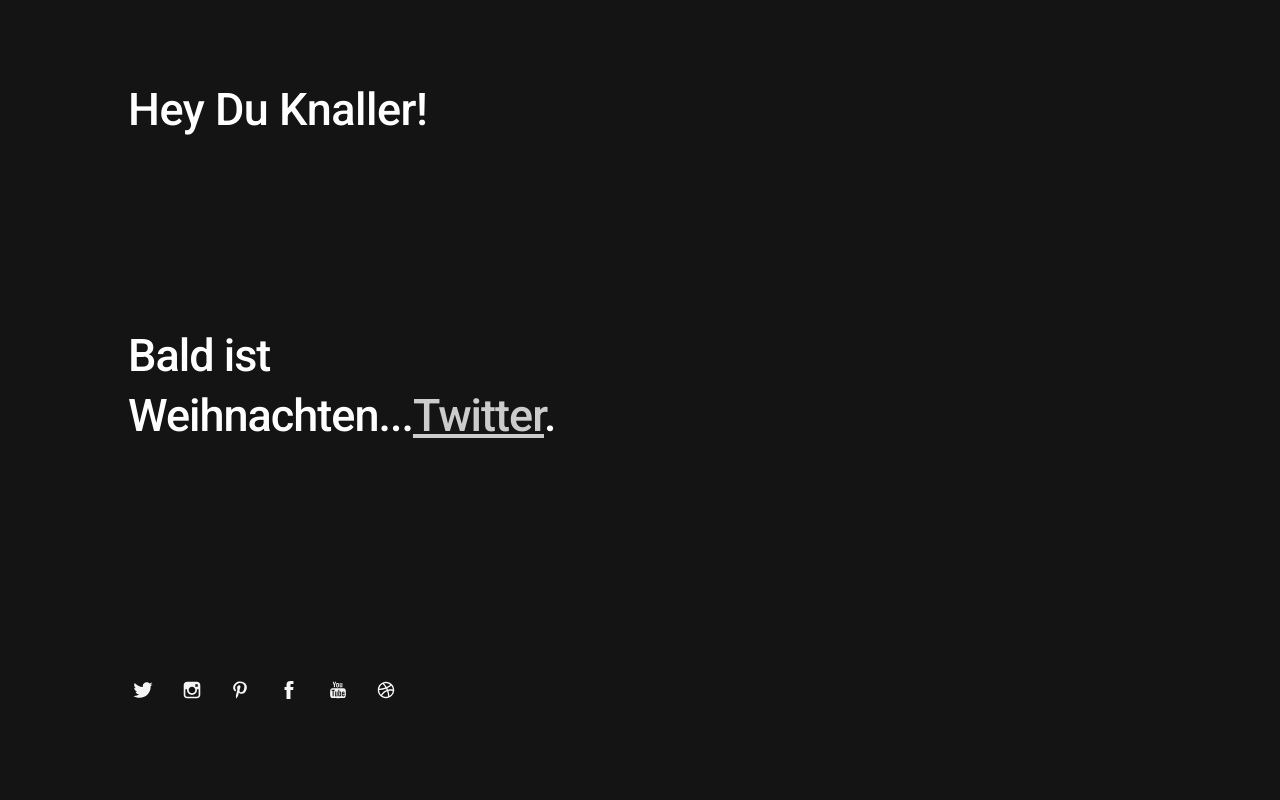
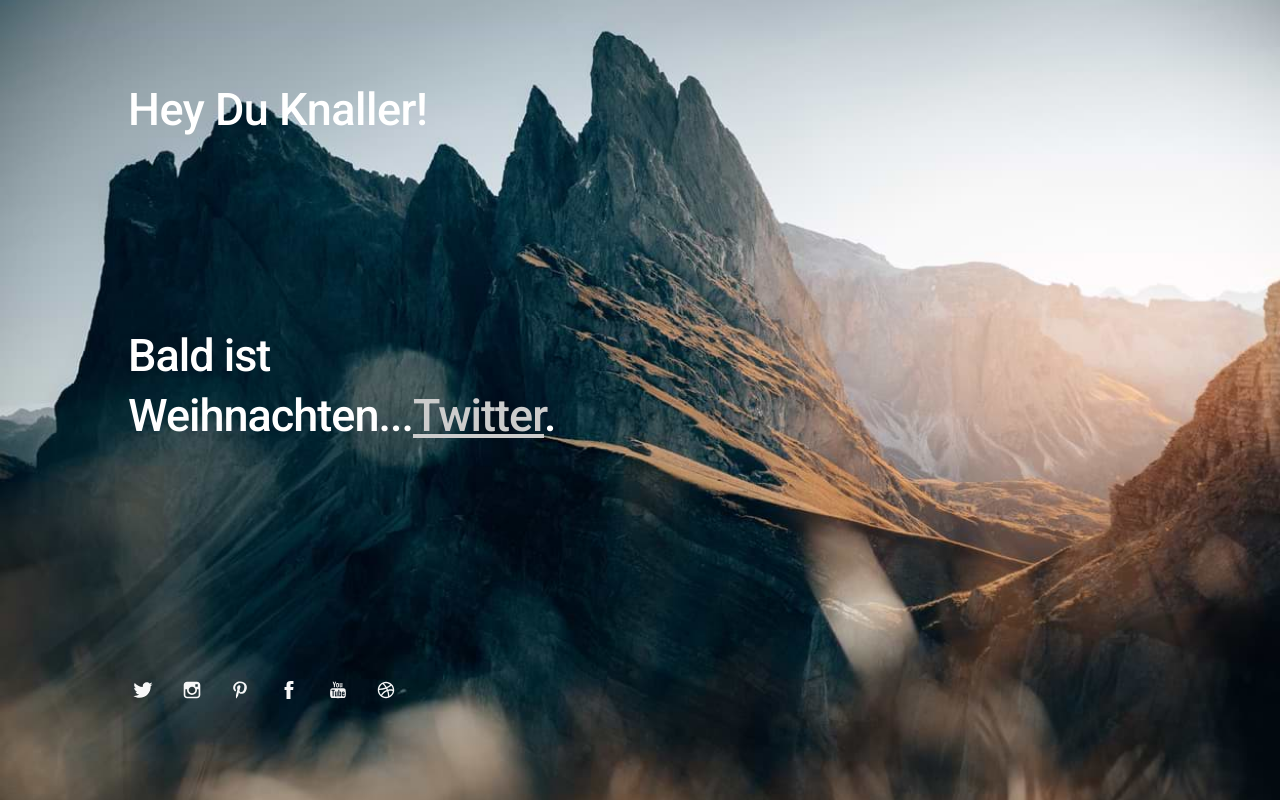
Before and after one commit to balticstevie/balticstevie.github.io, a plain HTML site: page index.html in a window 1280 px wide. Drawn offline with Linux system fonts and the light colour scheme.

Commit message:
berge bild

```diff
--- a/assets/css/me.css
+++ b/assets/css/me.css
@@ -103,7 +103,7 @@ body.page-template-page-fullsingle-me {
   letter-spacing: -0.5px;
   color: #999999;
   color: #fff;
-  background-image: url("../../images/berge-bild.jpg");
+  background-image: url("../../images/berge.jpg");
   background-position: center center;
   background-size: cover; }
   body.page-template-page-fullsingle-me p {
```
Also changed, not shown: images/berge.jpg (added).
